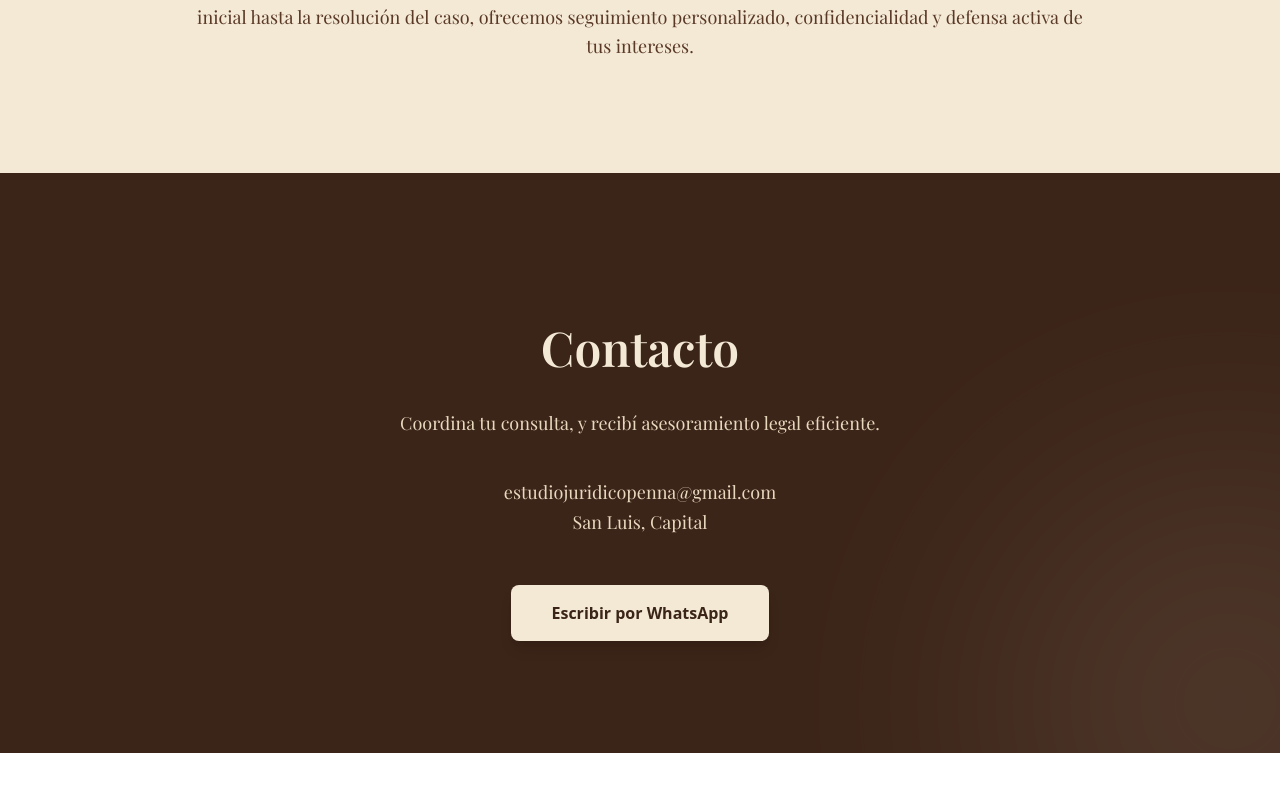
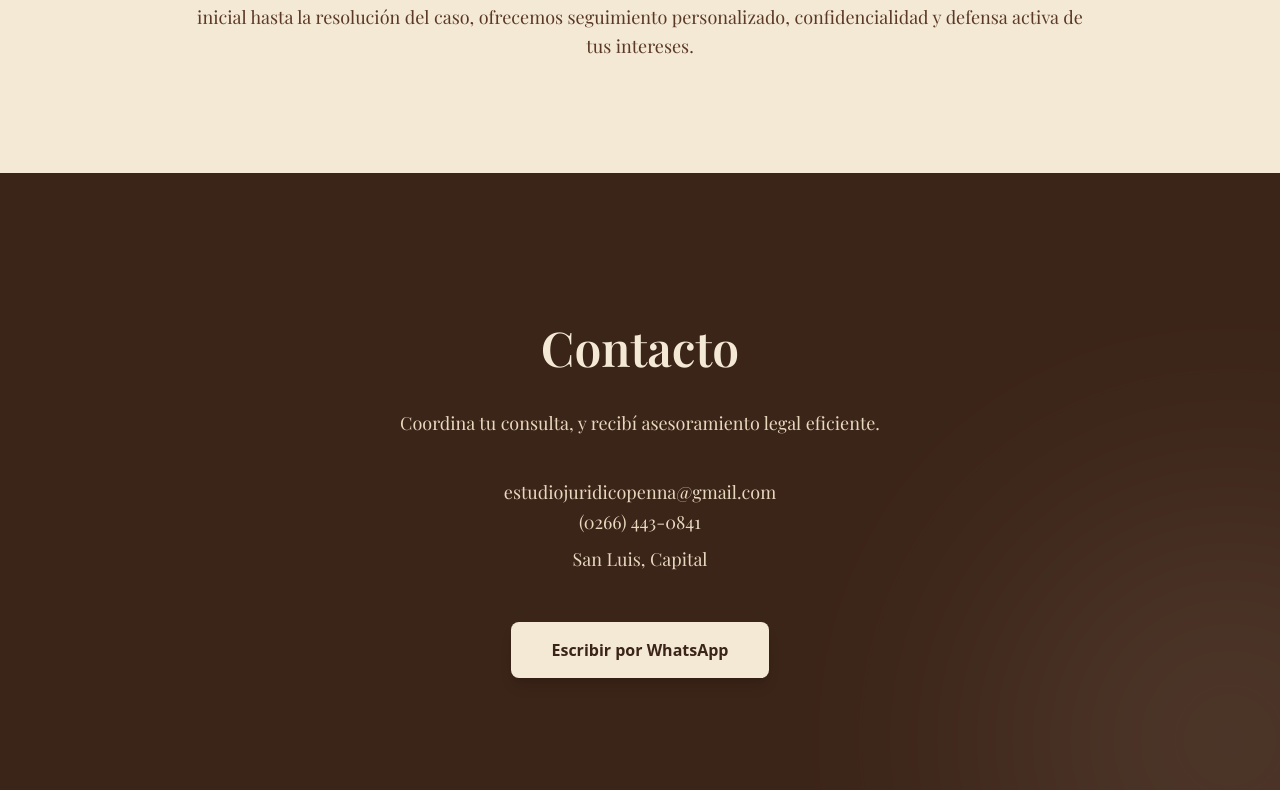
Before and after one commit to Elio-Nicolas/estudio_Penna, a Next.js app: page / in a window 1280 px wide. Shown: the part 2020-2810 px from the top of the page. Before the commit the page ends 2773 px from the top, so only its background shows below. Built offline with nearby package versions, Linux system fonts and the light colour scheme.

Commit message:
Actualizacion Penna

```diff
--- a/componentes/Contact.tsx
+++ b/componentes/Contact.tsx
@@ -33,6 +33,14 @@ export default function Contact() {
             estudiojuridicopenna@gmail.com
           </a>
 
+          {/* TELÉFONO FIJO */}
+          <a
+            href="tel:+542664430841"
+            className={`block text-[#E8D8BE] text-lg leading-relaxed ${playfair.className} hover:underline transition`}
+          >
+            (0266) 443-0841
+          </a>
+
           <p
             className={`text-[#E8D8BE] text-lg leading-relaxed ${playfair.className}`}
           >
```
